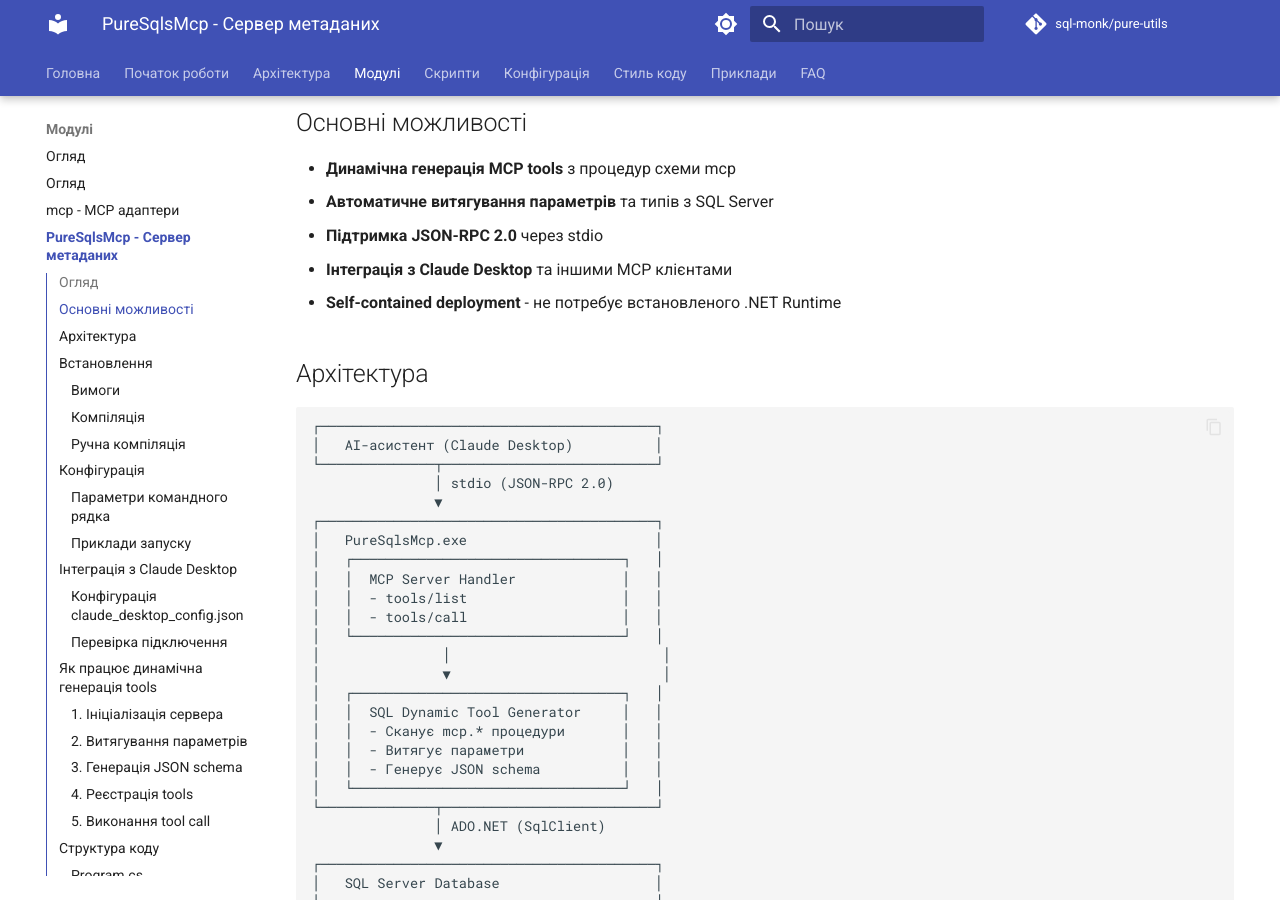
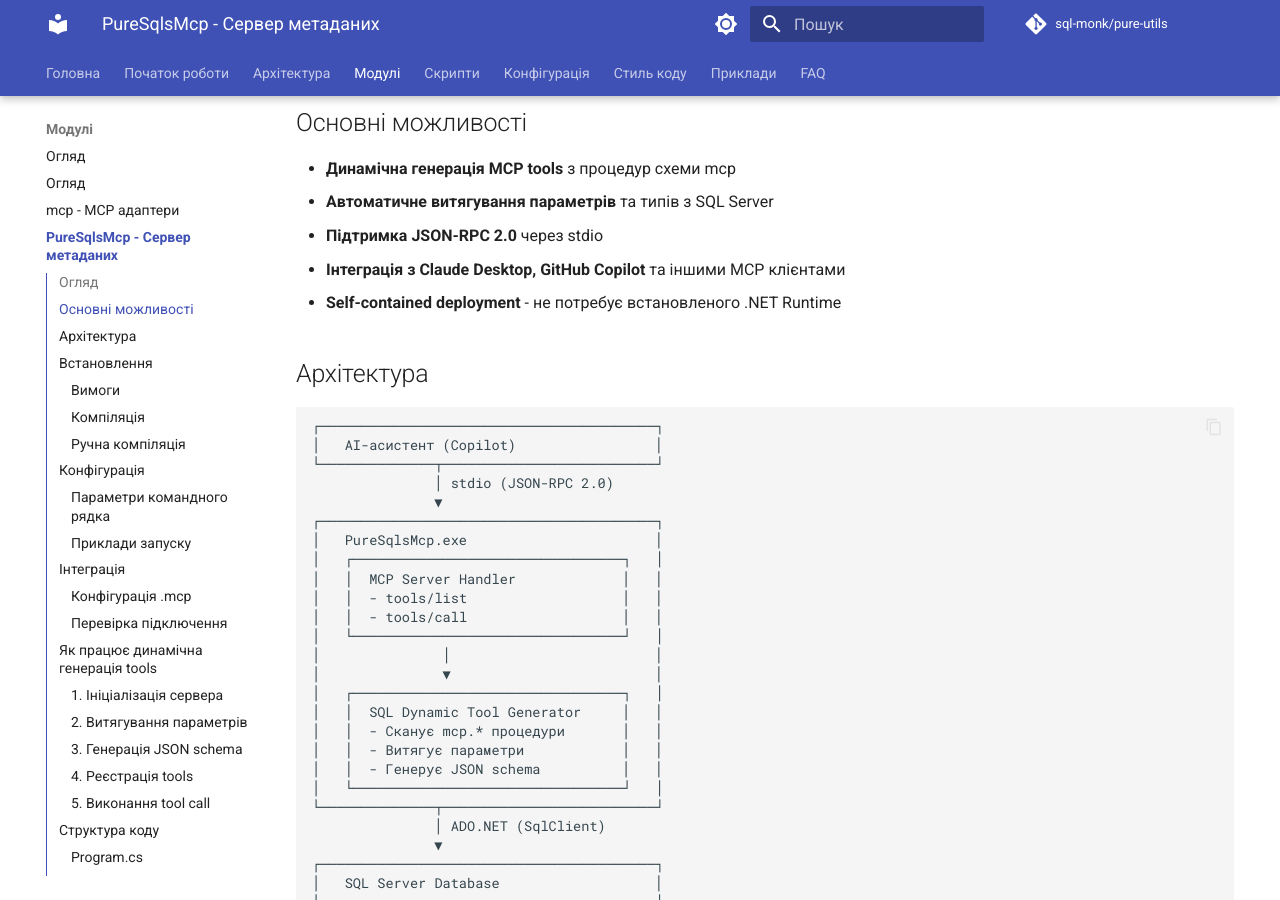
Before and after one commit to sql-monk/pure-utils, an MkDocs documentation site: the page built from docs/modules/PureSqlsMcp.md, in a window 1280 px wide and 900 px high, scrolled down 305 px. Built offline with MkDocs 1.6.1 and Material for MkDocs 9.7.7, drawn with Linux system fonts in a browser that asks for light colours; comment, search, counter and statistics services are not loaded; the version menu is left out; some of the changed text lies outside the part shown.

Commit message:
Update integration references for Claude Desktop and Copilot

````diff
--- a/docs/modules/PureSqlsMcp.md
+++ b/docs/modules/PureSqlsMcp.md
@@ -9,14 +9,14 @@
 - **Динамічна генерація MCP tools** з процедур схеми mcp
 - **Автоматичне витягування параметрів** та типів з SQL Server
 - **Підтримка JSON-RPC 2.0** через stdio
-- **Інтеграція з Claude Desktop** та іншими MCP клієнтами
+- **Інтеграція з Claude Desktop, GitHub Copilot** та іншими MCP клієнтами
 - **Self-contained deployment** - не потребує встановленого .NET Runtime
 
 ## Архітектура
 
 ```
 ┌─────────────────────────────────────────┐
-│   AI-асистент (Claude Desktop)          │
+│   AI-асистент (Copilot)                 │
 └──────────────┬──────────────────────────┘
                │ stdio (JSON-RPC 2.0)
                ▼
@@ -27,8 +27,8 @@
 │   │  - tools/list                   │   │
 │   │  - tools/call                   │   │
 │   └─────────────────────────────────┘   │
-│               │                          │
-│               ▼                          │
+│               │                         │
+│               ▼                         │
 │   ┌─────────────────────────────────┐   │
 │   │  SQL Dynamic Tool Generator     │   │
 │   │  - Сканує mcp.* процедури       │   │
@@ -121,9 +121,10 @@
 PureSqlsMcp.exe --server sql-server.company.com --database Production
 ```
 
-## Інтеграція з Claude Desktop
+## Інтеграція
+Claude Desktop, GitHub Copilot (VS, VSCode)
 
-### Конфігурація claude_desktop_config.json
+### Конфігурація .mcp
 
 **Розташування файлу**:
 - Windows: `%APPDATA%\Claude\claude_desktop_config.json`
````
Also changed, not shown: other parts of docs/modules/PureSqlsMcp.md (+1 -4 lines).
